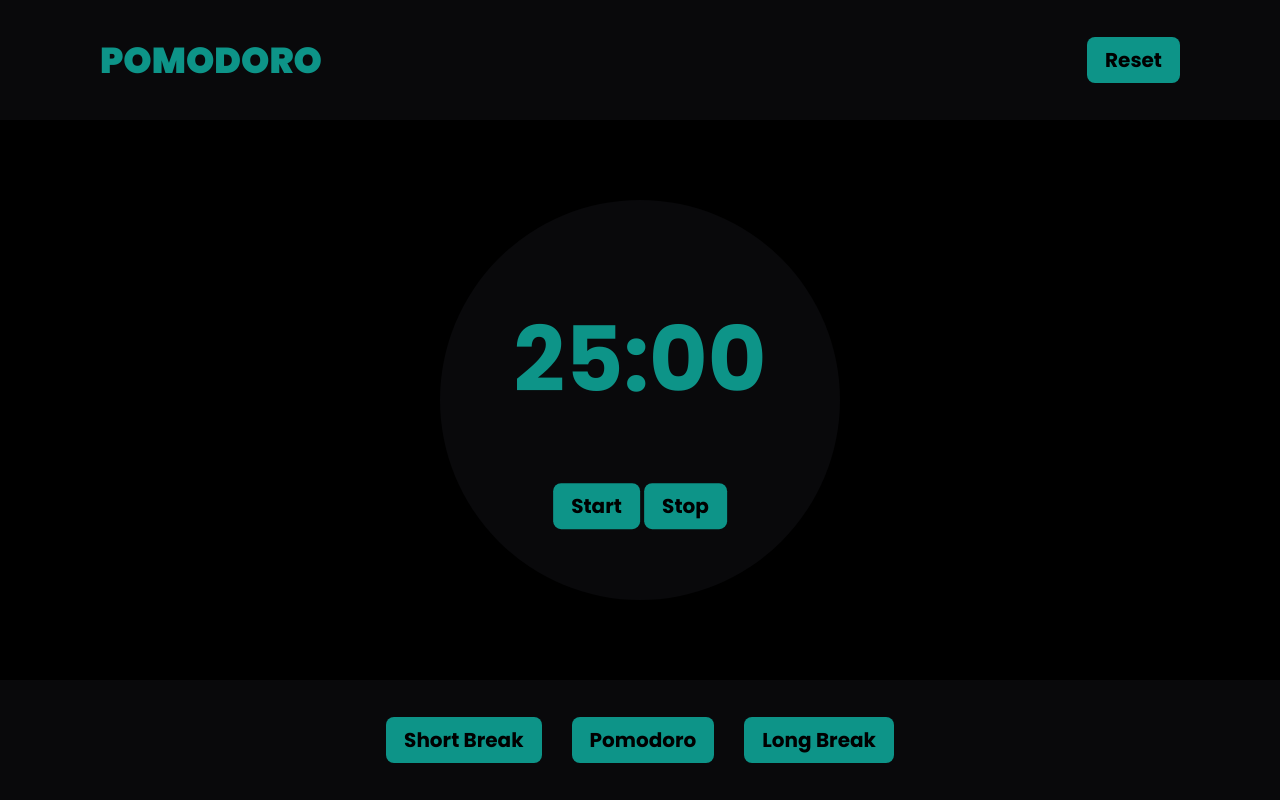
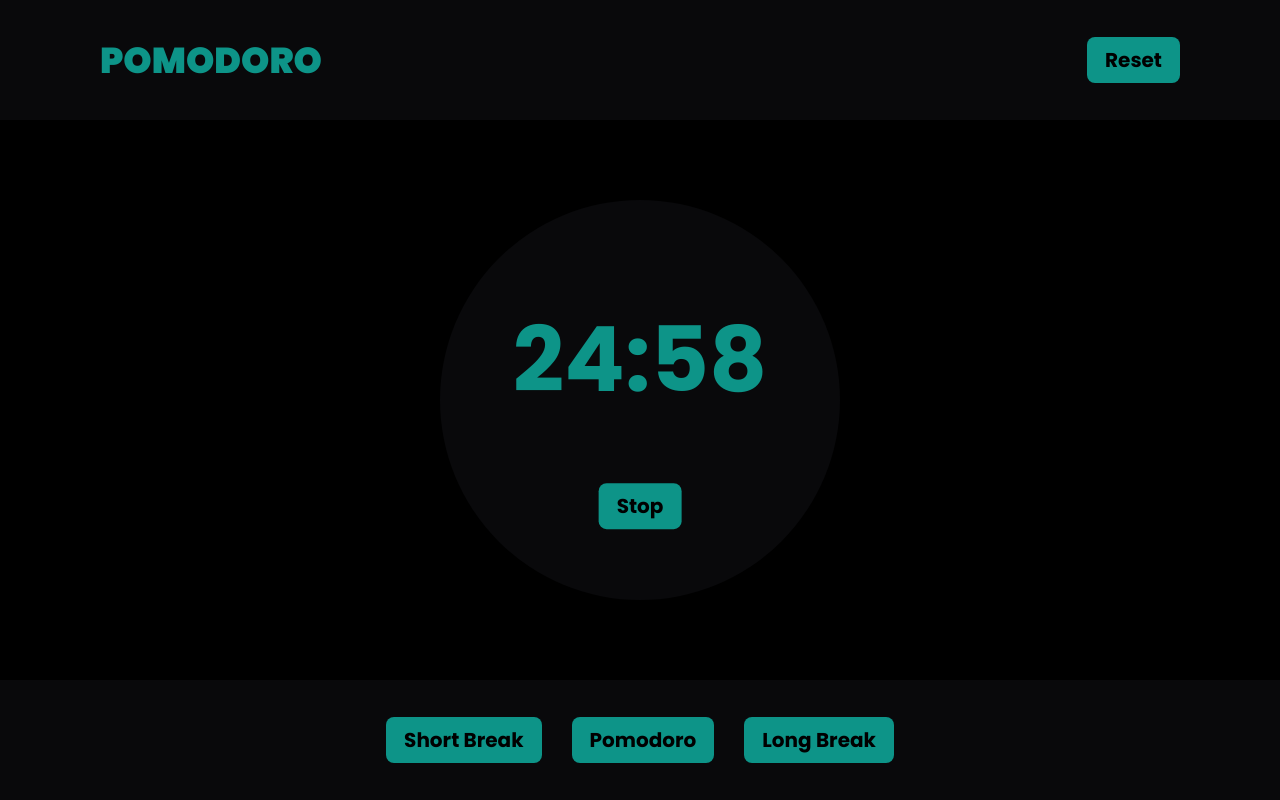
Before and after one commit to BoburCS/pomodoro-app, a plain HTML site: page public/index.html in a window 1280 px wide. Both pictures are taken after a click on the button "Start". Drawn offline with Linux system fonts and the light colour scheme.

Commit message:
timer countdown is ready

```diff
--- a/public/index.html
+++ b/public/index.html
@@ -24,11 +24,10 @@
     <div class="main-container fc">
         <div class="timer-container">
             <div class="timer-shower fc">
-                <h1 class="fs-timer"><span>25</span>:<span">00</span></h1>
+                <h1 class="fs-timer"><span id="minDisplay">25</span>:<span id="secDisplay">00</span></h1>
             </div>
             <div class="btn-switcher">
-                <button>Start</button>
-                <button>Stop</button>
+                <button id="btnToggle">Start</button>
             </div>
         </div>
     </div>
--- a/public/js/app.js
+++ b/public/js/app.js
@@ -2,7 +2,46 @@ const qs = tag => document.querySelector(tag);
 const qsAll = tag => document.querySelectorAll(tag);
 const getID = tag => document.getElementById(tag);
 
+let timer;
+let minutes = 25;
+let seconds = 0;
+let isRunning = false;
+
+// TimerCountDown Function
+function timerCountDown ()
+{
+    if (seconds === 0)
+    {
+        seconds = 60;
+        minutes--;
+        minDisplay.textContent = minutes;
+    }
+    seconds--;
+    secDisplay.textContent = seconds;
+}
+
+// Toggle Timer Function
+function toggleTimer ()
+{
+    if (isRunning)
+    {
+        clearInterval(timer);
+        isRunning = false;
+        btnToggle.textContent = "Start";
+    }
+    else
+    {
+        timer = setInterval(timerCountDown, 1000);
+        isRunning = true;
+        btnToggle.textContent = "Stop";
+    }
+}
+
 window.addEventListener("DOMContentLoaded", function()
 {
+    const minDisplay = getID("minDisplay");
+    const secDisplay = getID("secDisplay");
+    const btnToggle = getID("btnToggle");
 
+    btnToggle.addEventListener("click", toggleTimer);
 });
```
